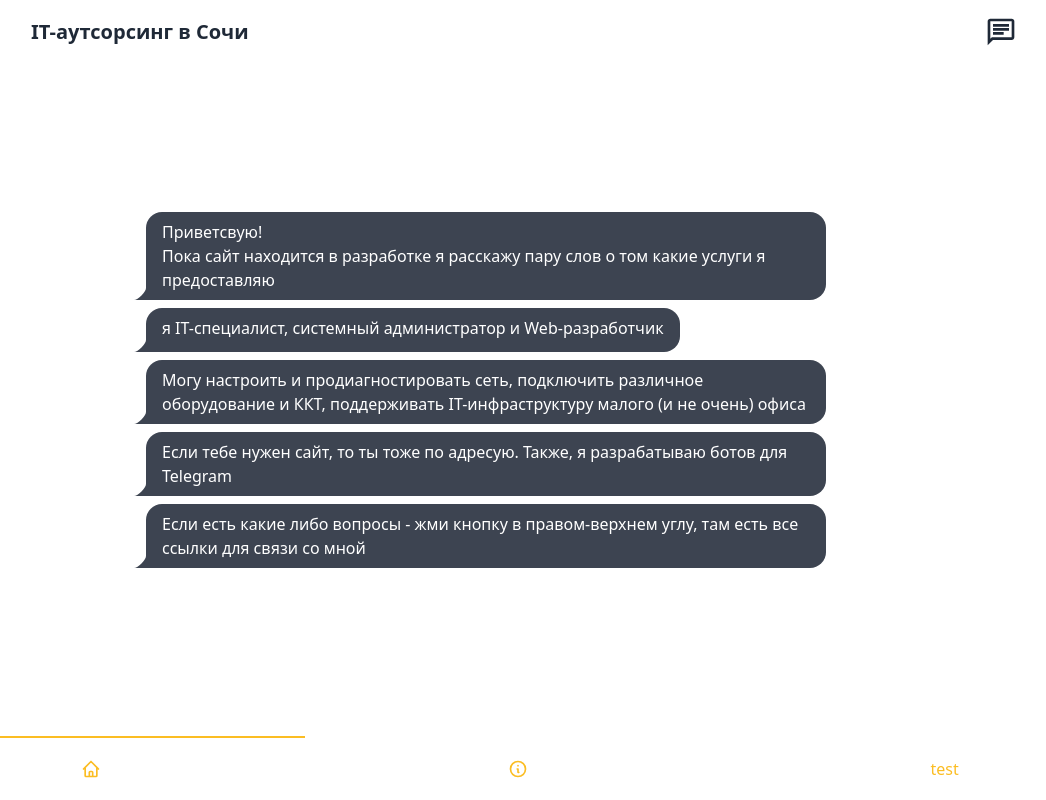
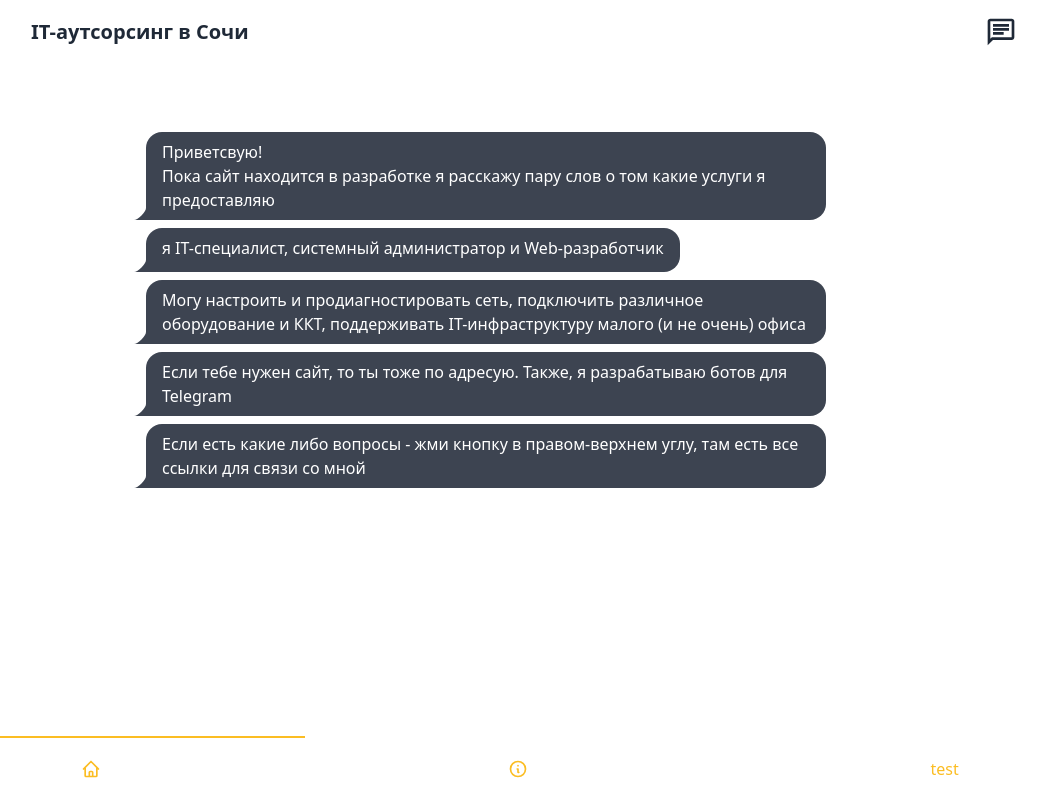
Before and after one commit to hel8er/outsource-sochi, a Nuxt app: page / in a window 1280 px wide. Shown: the whole page, without its empty margins (122-1168 px from the left). Built offline with nearby package versions, Linux system fonts and the light colour scheme.

Commit message:
margin fix

```diff
--- a/pages/index.vue
+++ b/pages/index.vue
@@ -1,5 +1,5 @@
 <template>
-<div class="py-36">
+<div class="py-16">
 <Chat />
 
 <FeedbackModal />
```
